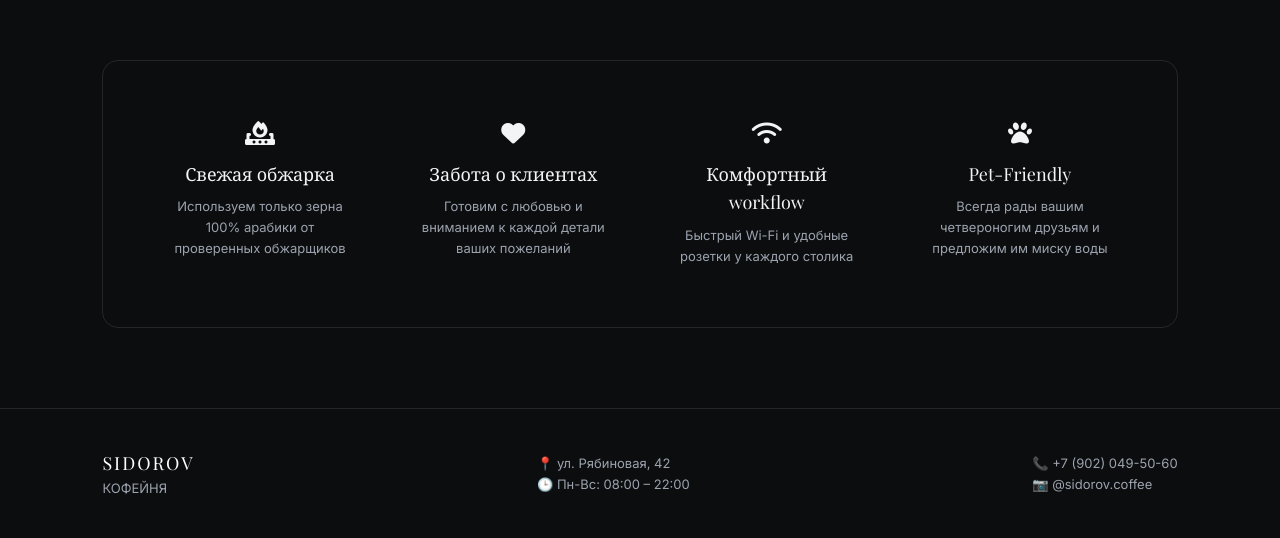
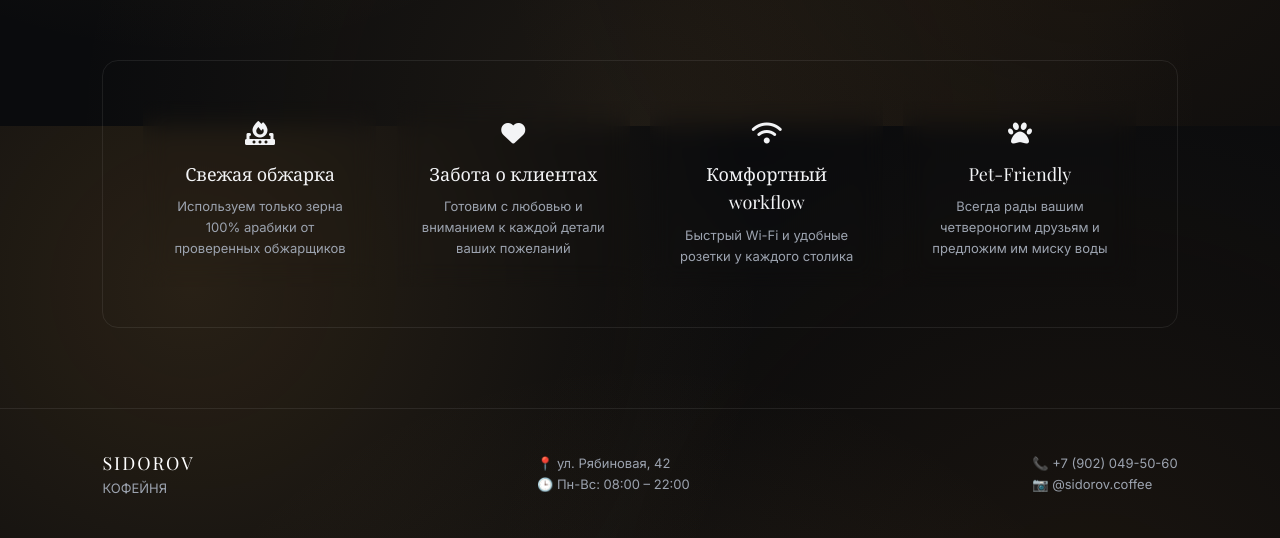
Before and after one commit to rostickk02/sitessr, a Flask app: page /about in a window 1280 px wide. Shown: the part 674-1212 px from the top of the page. Run offline with Flask 3, Linux system fonts and the light colour scheme; some web fonts are replaced.

Commit message:
Update base.html

```diff
--- a/templates/base.html
+++ b/templates/base.html
@@ -7,6 +7,42 @@
     <!-- Иконки FontAwesome -->
     <link rel="stylesheet" href="https://cdnjs.cloudflare.com/ajax/libs/font-awesome/6.4.0/css/all.min.css">
     <link rel="stylesheet" href="{{ url_for('static', filename='style.css') }}">
+
+    <!-- Новые стили атмосферного фона -->
+    <style>
+        :root {
+            --bg-main: #0a0b0d;
+            --bg-card: rgba(22, 24, 29, 0.75);
+            --border-color: rgba(255, 255, 255, 0.08);
+            --text-primary: #f3f4f6;
+            --text-secondary: #9ca3af;
+        }
+
+        body {
+            margin: 0;
+            padding: 0;
+            background-color: var(--bg-main) !important;
+            color: var(--text-primary);
+            font-family: 'Inter', sans-serif;
+            min-height: 100vh;
+            overflow-x: hidden;
+
+            /* Атмосферный фон с кофейно-золотистыми мягкими бликами */
+            background-image:
+                radial-gradient(circle at 15% 20%, rgba(180, 130, 60, 0.18) 0%, transparent 45%),
+                radial-gradient(circle at 85% 65%, rgba(120, 75, 25, 0.15) 0%, transparent 50%),
+                radial-gradient(circle at 50% 100%, rgba(200, 150, 80, 0.1) 0%, transparent 55%) !important;
+            background-attachment: fixed !important;
+        }
+
+        /* Эффект матового стекла (Glassmorphism) для карточек */
+        div[style*="background: var(--bg-card)"],
+        div[style*="background: #1a1c20"],
+        .feature-card {
+            backdrop-filter: blur(12px);
+            -webkit-backdrop-filter: blur(12px);
+        }
+    </style>
 </head>
 <body>
 
```
